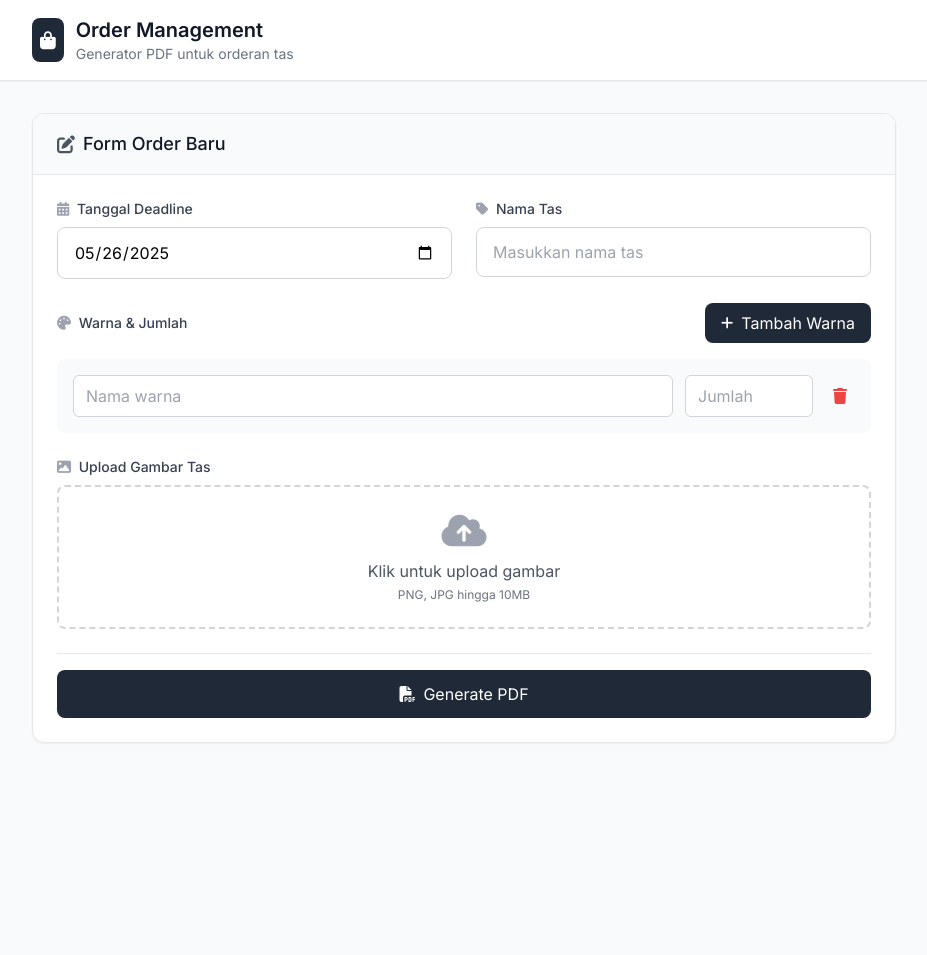
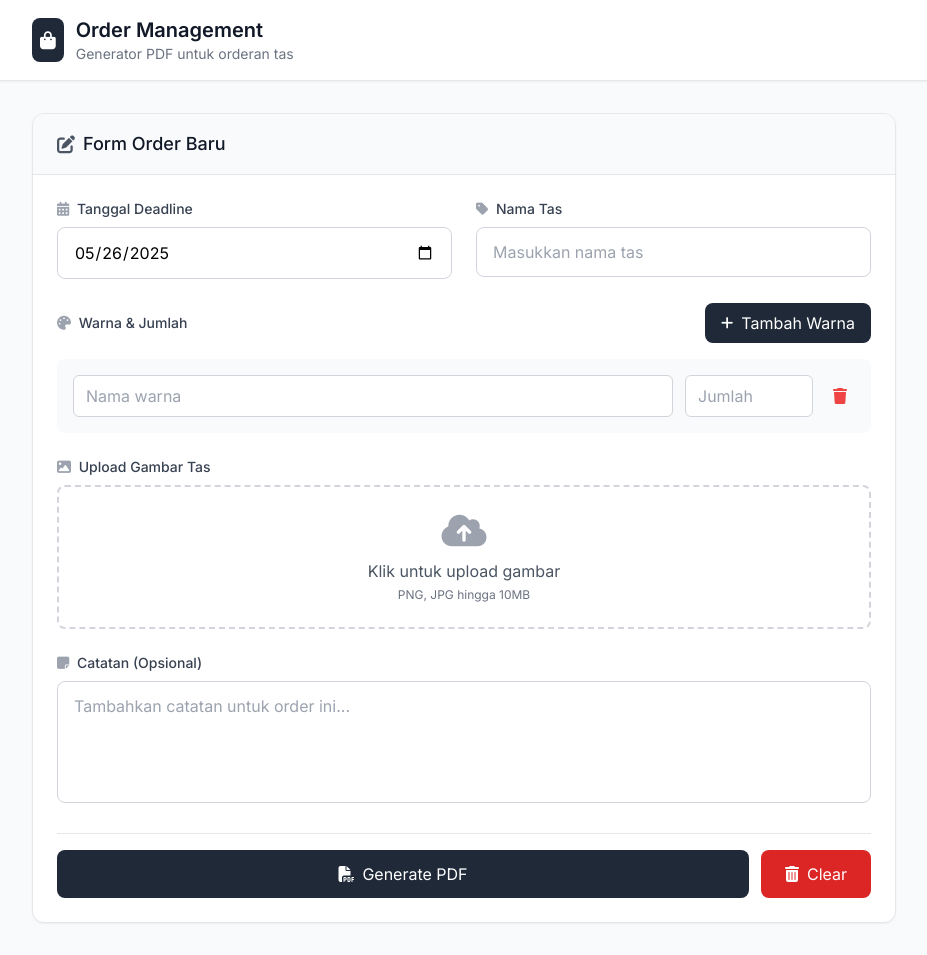
Before and after one commit to hobysampingan/invoce, a plain HTML site: page index.html in a window 1280 px wide. Shown: the whole page, without its empty margins (176-1103 px from the left). Before the commit the page ends 800 px from the top, so only its background shows below. Drawn offline with nearby package versions, Linux system fonts and the light colour scheme.

Commit message:
Update index.html catatn

```diff
--- a/index.html
+++ b/index.html
@@ -139,6 +139,17 @@
                     </div>
                 </div>
 
+                <!-- Notes Section -->
+                <div>
+                    <label class="block text-sm font-medium text-gray-700 mb-2">
+                        <i class="fas fa-sticky-note text-gray-400 mr-1"></i>
+                        Catatan (Opsional)
+                    </label>
+                    <textarea id="orderNotes" placeholder="Tambahkan catatan untuk order ini..."
+                              class="input-field w-full px-4 py-3 border border-gray-300 rounded-lg focus:ring-2 focus:ring-gray-500 focus:border-transparent resize-none"
+                              rows="4"></textarea>
+                </div>
+
                 <!-- Action Buttons -->
                 <div class="flex flex-col sm:flex-row gap-3 pt-4 border-t border-gray-200">
                     <button type="button" id="generatePDF"
@@ -146,12 +157,11 @@
                         <i class="fas fa-file-pdf"></i>
                         <span>Generate PDF</span>
                     </button>
-                    <!-- <button type="button" id="downloadPDF"
-                            class="btn-primary flex-1 bg-blue-600 text-white py-3 px-6 rounded-lg hover:bg-blue-700 flex items-center justify-center space-x-2 disabled:opacity-50 disabled:cursor-not-allowed"
-                            disabled>
-                        <i class="fas fa-download"></i>
-                        <span>Download PDF</span>
-                    </button> -->
+                    <button type="button" id="clearForm"
+                            class="btn-primary bg-red-600 text-white py-3 px-6 rounded-lg hover:bg-red-700 flex items-center justify-center space-x-2">
+                        <i class="fas fa-trash-alt"></i>
+                        <span>Clear</span>
+                    </button>
                 </div>
             </div>
         </div>
```
